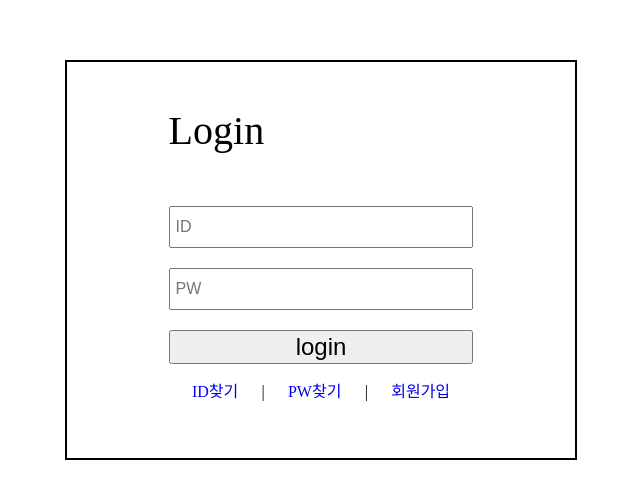
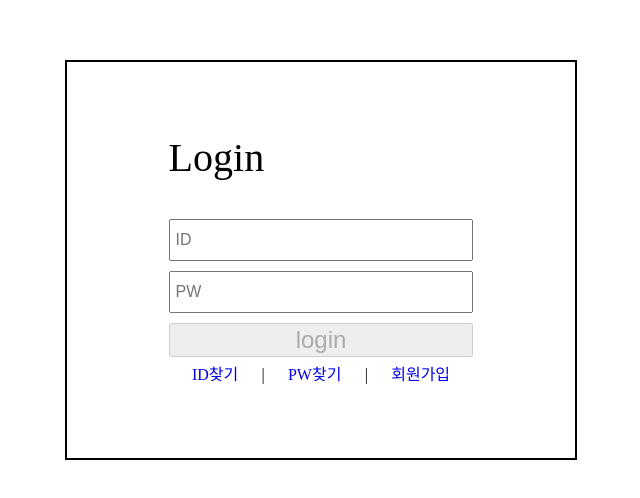
Before and after one commit to choyj2012/Calendar, a React (Vite) app: page /login in a window 1280 px wide. Shown: the part 140-638 px from the top of the page, without its empty margins (319-959 px from the left). Built offline with nearby package versions, Linux system fonts and the light colour scheme.

Commit message:
login 로직 추가

```diff
--- a/src/Login.jsx
+++ b/src/Login.jsx
@@ -1,47 +1,112 @@
 import styled, {css} from "styled-components"
-import { Form } from "react-router-dom";
+import { Form, useNavigate } from "react-router-dom";
+import { useState } from "react";
 import "./App.css"
+
+const account = [
+  {
+    id: 'test',
+    pw: 'test',
+    username: 'choyj',
+  },
+  {
+    id: 'test2',
+    pw: 'test2',
+    username: 'Bob',
+  }
+]
+
+const tryLogin = async ({id, pw}) => {
+  const wait = (timeToDelay) => new Promise((resolve) => setTimeout(resolve, timeToDelay));
+  let response = { result: '', username: ''};
+  for(let user of account){
+    if(id == user.id && pw == user.pw){
+      response.result = 'success';
+      response.username = user.username;
+      break;
+    }
+  }
+  await wait(1000); //서버로 요청한다고 가정
+  return response;
+}
 
 const Login = () => {
   return (
     <Wrapper>
       <LoginBg>
         <LoginBox>
-          <LoginForm action="/" onSubmit={() => alert('login')}>
-            <p>Login</p>
-            <input type="text" name="userid" placeholder="ID"></input>
-            <input type="password" name="password" placeholder="PW"></input>
-            <button type="submit">login</button>
-
-            <ul>
-              <li><a href="#">ID찾기</a></li><li>|</li>
-              <li><a href="#">PW찾기</a></li><li>|</li>
-              <li><a href="#">회원가입</a></li>
-            </ul>
-          </LoginForm>
+          <LoginForm/>
         </LoginBox>
       </LoginBg>
     </Wrapper>
   );
 }
 
-// const rainbow = css`
-//   background: linear-gradient(
-//     90deg,
-//     rgba(255, 0, 0, 1) 0%,
-//     rgba(255, 154, 0, 1) 10%,
-//     rgba(208, 222, 33, 1) 20%,
-//     rgba(79, 220, 74, 1) 30%,
-//     rgba(63, 218, 216, 1) 40%,
-//     rgba(47, 201, 226, 1) 50%,
-//     rgba(28, 127, 238, 1) 60%,
-//     rgba(95, 21, 242, 1) 70%,
-//     rgba(186, 12, 248, 1) 80%,
-//     rgba(251, 7, 217, 1) 90%,
-//     rgba(255, 0, 0, 1) 100%
-//   );
-// `
+const LoginForm = () => {
+  const [form, setForm] = useState({
+    id: '',
+    pw: ''
+  });
+  const [isFail, setIsFail] = useState(false);
+  const moveCalendar = useNavigate();
+  const handleSubmit = async (e) => {
+    console.log('submit');
+    e.preventDefault();
 
+    let response = await tryLogin(form);
+    console.log(response);
+    if(response.result === 'success'){
+      console.log("A");
+      sessionStorage.setItem('user', response.username);
+      moveCalendar('/')
+    }
+    else {
+      setIsFail(true);
+    }
+  }
+
+  const checkLength = () => {
+    return !(form.id.length > 0 && form.pw.length > 0);
+  }
+
+  return (
+    <StyledForm onSubmit={handleSubmit}>
+      <div>
+        Login
+      </div>
+      <LoginFail isFail={isFail}>{'Check Id or Pw'}</LoginFail>
+      <input
+        type="text"
+        placeholder="ID"
+        value={form.id}
+        onChange={(e) => setForm({ ...form, id: e.target.value })}
+      />
+      <input
+        type="password"
+        placeholder="PW"
+        value={form.pw}
+        onChange={(e) => setForm({ ...form, pw: e.target.value })}
+      />
+      <button type="submit" disabled={checkLength()}>
+        login
+      </button>
+
+      <ul>
+        <li>
+          <a href="#">ID찾기</a>
+        </li>
+        <li>|</li>
+        <li>
+          <a href="#">PW찾기</a>
+        </li>
+        <li>|</li>
+        <li>
+          <a href="#">회원가입</a>
+        </li>
+      </ul>
+    </StyledForm>
+  );
+}
 const Wrapper = styled.div`
   width: 100%;
   height: 100%;
@@ -66,20 +131,19 @@ const LoginBox = styled.div`
   align-items: center;
 `
 
-const LoginForm = styled(Form)`
+const StyledForm = styled(Form)`
   width: 60%;
   display: flex;
   flex-direction: column;
   & > * {
-    margin-top: 10px;
-    margin-bottom: 10px;
+    margin-top: 5px;
+    margin-bottom: 5px;
     font-size: 1rem;
   }
 
-  & > p {
+  & > div:nth-child(1) {
     font-size: 2.5rem;
-    margin-top: 0px;
-    margin-bottom: 45px;
+    margin-bottom: 20px;
   }
 
   & > input {
@@ -104,6 +168,11 @@ const LoginForm = styled(Form)`
     text-decoration: none;
   }
 `
-
+const LoginFail = styled.div`
+  visibility: ${props => props.isFail ? "visible" : "hidden"};
+  color: red;
+  font-size: 1rem;
+  margin: 0px;
+`
 
 export default Login
```
